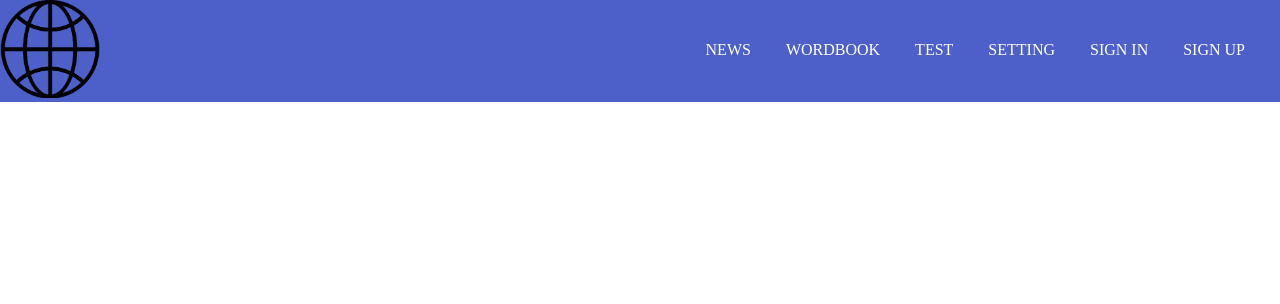
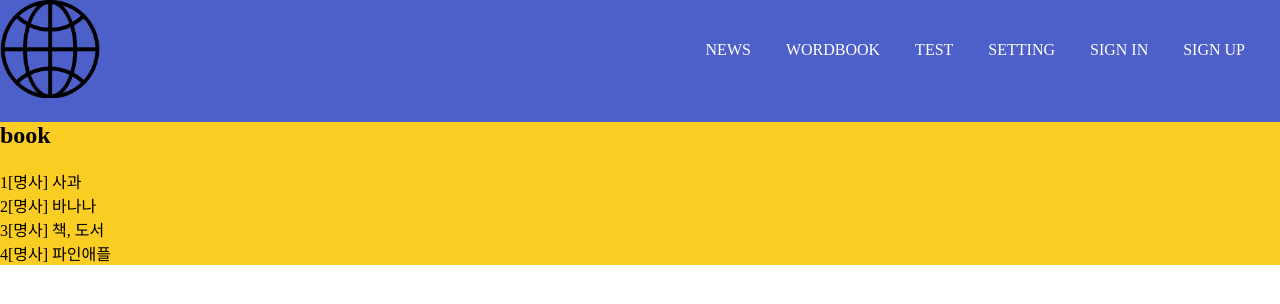
Before and after one commit to jch1223/client-word-news, a React (Create React App) app: page /test in a window 1280 px wide. Shown: the top 304 px of the page. Built offline with nearby package versions, Linux system fonts and the light colour scheme.

Commit message:
build test page

```diff
--- a/src/components/Test/ResultMode.js
+++ b/src/components/Test/ResultMode.js
@@ -2,6 +2,16 @@ import React, { Component } from "react";
 
 export default class ResultMode extends Component {
   render() {
-    return <div />;
+    const { display, result } = this.props;
+    return (
+      <div
+        style={{ display: display ? "block" : "none" }}
+        className="select-mode"
+      >
+        <div>
+          Result: correct-{result.correct}, wrong-{result.wrong}
+        </div>
+      </div>
+    );
   }
 }
--- a/src/components/Test/SelectMode.js
+++ b/src/components/Test/SelectMode.js
@@ -3,6 +3,17 @@ import React, { Component } from "react";
 export default class SelectMode extends Component {
   render() {
     const { display } = this.props;
-    return <div style={{ display: display ? "block" : "none" }} />;
+    return (
+      <div
+        style={{ display: display ? "block" : "none" }}
+        className="select-mode"
+      >
+        <button className="test-all-button">모든 날짜로 시험보기</button>
+        <div className="test-date-container">
+          <input type="date" />
+          <button className="test-date-button">선택된 날짜로 시험보기</button>
+        </div>
+      </div>
+    );
   }
 }
--- a/src/components/Test/Test.js
+++ b/src/components/Test/Test.js
@@ -1,32 +1,66 @@
 import React, { Component } from "react";
+import Questions from "../../mock-ups/Test";
 
+import SelectMode from "./SelectMode";
+import TestMode from "./TestMode";
+import ResultMode from "./ResultMode";
 export default class Test extends Component {
+  constructor(props) {
+    super(props);
+  }
   state = {
     selectMode: false,
     testMode: true,
-    resultMode: false
+    resultMode: false,
+    currentQuestionIndex: 0,
+    correctAnswer: 0,
+    wrongAnswer: 0
+  };
+  isCorrect = result => {
+    if (result) {
+      this.setState({
+        correctAnswer: this.state.correctAnswer + 1
+      });
+    } else {
+      this.setState({
+        wrongAnswer: this.state.wrongAnswer + 1
+      });
+    }
+  };
+  nextQuestion = () => {
+    const currentQuestionIndex = this.state.currentQuestionIndex;
+    if (currentQuestionIndex + 1 < Questions.length) {
+      this.setState({
+        currentQuestionIndex: this.state.currentQuestionIndex + 1
+      });
+    } else {
+      this.setState({
+        testMode: false,
+        resultMode: true
+      });
+    }
   };
   render() {
-    const { selectMode, testMode, resultMode } = this.state;
+    const {
+      selectMode,
+      testMode,
+      resultMode,
+      currentQuestionIndex,
+      correctAnswer,
+      wrongAnswer
+    } = this.state;
     return (
       <div className="content">
-        <div
-          style={{ display: selectMode ? "block" : "none" }}
-          className="select-mode"
-        >
-          <button className="test-all-button">모든 날짜로 시험보기</button>
-          <div className="test-date-container">
-            <input type="date" />
-            <button className="test-date-button">선택된 날짜로 시험보기</button>
-          </div>
-        </div>
-        <div
-          style={{ display: testMode ? "block" : "none" }}
-          className="testMode"
+        <SelectMode display={selectMode} />
+        <TestMode
+          display={testMode}
+          question={Questions[currentQuestionIndex]}
+          isCorrect={this.isCorrect}
+          nextQuestion={this.nextQuestion}
         />
-        <div
-          style={{ display: resultMode ? "block" : "none" }}
-          className="resultMode"
+        <ResultMode
+          result={{ correct: correctAnswer, wrong: wrongAnswer }}
+          display={resultMode}
         />
       </div>
     );
--- a/src/components/Test/TestMode.js
+++ b/src/components/Test/TestMode.js
@@ -0,0 +1,29 @@
+import React, { Component } from "react";
+
+export default class TestMode extends Component {
+  selectAnswer = index => {
+    this.props.isCorrect(this.props.question.answer === index);
+    this.props.nextQuestion(index);
+  };
+  render() {
+    const { display, question } = this.props;
+    console.log(question);
+    return (
+      <div style={{ display: display ? "block" : "none" }}>
+        <h1>{question.word}</h1>
+        {[...Array(4).keys()].map(index => {
+          return (
+            <div
+              onClick={() => {
+                this.selectAnswer(index);
+              }}
+            >
+              <span>{index + 1}</span>
+              {question.translations[index]}
+            </div>
+          );
+        })}
+      </div>
+    );
+  }
+}
--- a/src/mock-ups/Test.js
+++ b/src/mock-ups/Test.js
@@ -1,34 +1,42 @@
 export default [
   {
     word: "book",
-    translation1: "[명사] 사과",
-    translation2: "[명사] 바나나",
-    translation3: "[명사] 책, 도서",
-    translation4: "[명사] 파인애플",
+    translations: [
+      "[명사] 사과",
+      "[명사] 바나나",
+      "[명사] 책, 도서",
+      "[명사] 파인애플"
+    ],
     answer: 3
   },
   {
     word: "apple",
-    translation1: "[명사] 사과",
-    translation2: "[명사] 바나나",
-    translation3: "[명사] 책, 도서",
-    translation4: "[명사] 파인애플",
+    translations: [
+      "[명사] 사과",
+      "[명사] 바나나",
+      "[명사] 책, 도서",
+      "[명사] 파인애플"
+    ],
     answer: 1
   },
   {
     word: "banana",
-    translation1: "[명사] 사과",
-    translation2: "[명사] 바나나",
-    translation3: "[명사] 책, 도서",
-    translation4: "[명사] 파인애플",
+    translations: [
+      "[명사] 사과",
+      "[명사] 바나나",
+      "[명사] 책, 도서",
+      "[명사] 파인애플"
+    ],
     answer: 2
   },
   {
     word: "pineapple",
-    translation1: "[명사] 사과",
-    translation2: "[명사] 바나나",
-    translation3: "[명사] 책, 도서",
-    translation4: "[명사] 파인애플",
+    translations: [
+      "[명사] 사과",
+      "[명사] 바나나",
+      "[명사] 책, 도서",
+      "[명사] 파인애플"
+    ],
     answer: 4
   }
 ];
```
